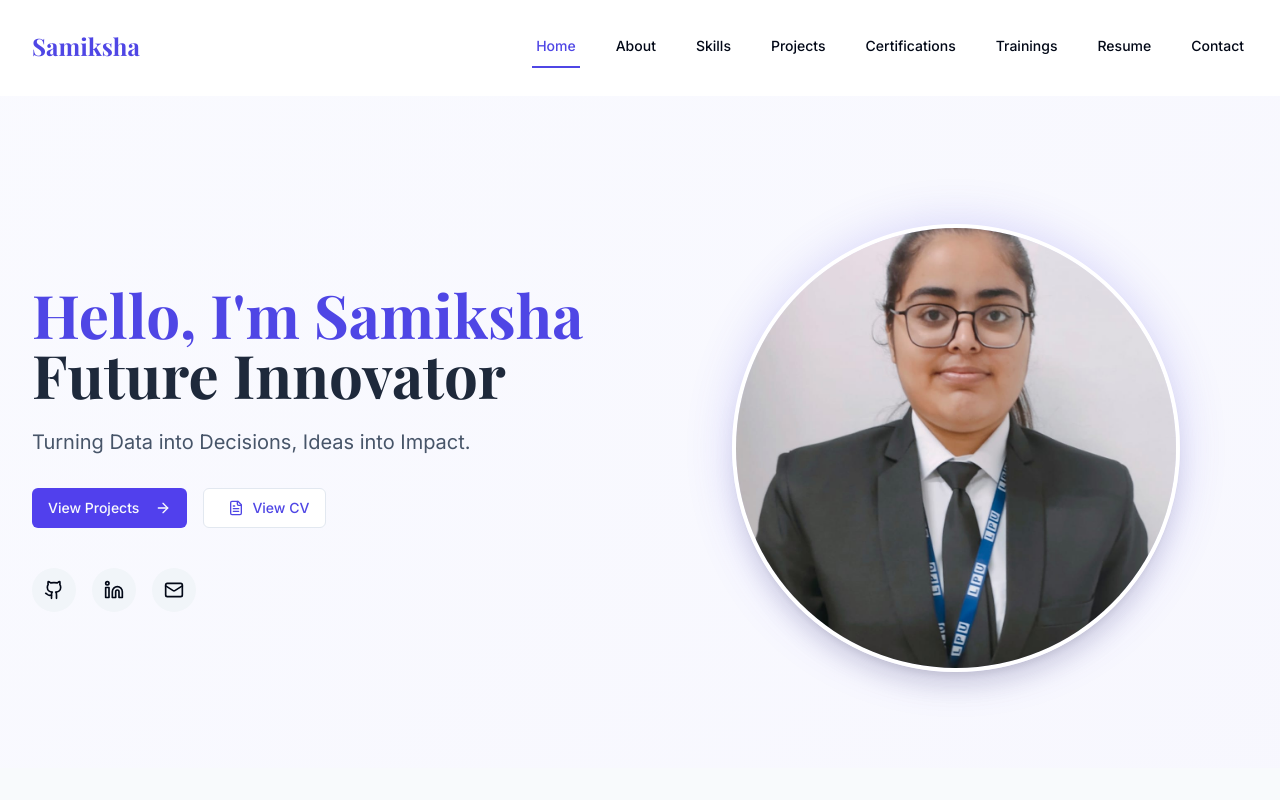
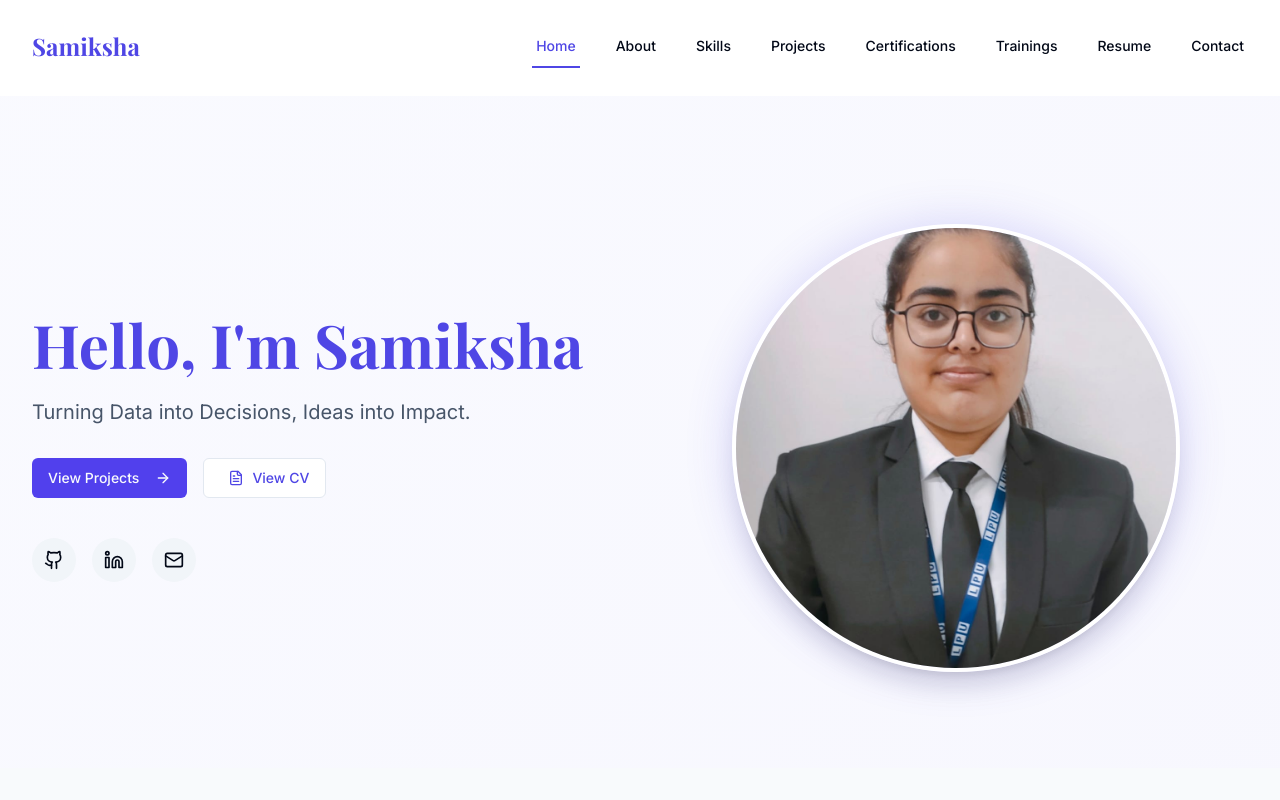
Before and after one commit to mehtaSamiksha/samiksha-portfolio, a React (Vite) app: page / in a window 1280 px wide. Shown: the top 800 px of the page. Built offline with nearby package versions, Linux system fonts and the light colour scheme.

Commit message:
Remove "Future Innovator"
Removed the text "Future Innovator" from the hero section on the home page.

```diff
--- a/src/components/home/Hero.tsx
+++ b/src/components/home/Hero.tsx
@@ -1,4 +1,3 @@
-
 import { Link } from "react-router-dom";
 import { ArrowRight, FileText, Github, Linkedin, Mail } from "lucide-react";
 import { Button } from "@/components/ui/button";
@@ -16,7 +15,6 @@ export function Hero() {
             <h1 className="text-4xl md:text-5xl lg:text-6xl font-display font-bold leading-tight animate-fade-in">
               <span className="text-portfolio-primary hover:text-portfolio-secondary transition-colors duration-300">Hello, I'm Samiksha</span>
               <br />
-              <span className="text-slate-800 hover:text-portfolio-primary transition-colors duration-300">Future Innovator</span>
             </h1>
 
             <p className="text-lg md:text-xl text-slate-600 mt-6 animate-fade-in [animation-delay:200ms] hover:text-portfolio-primary transition-colors duration-300">
```
